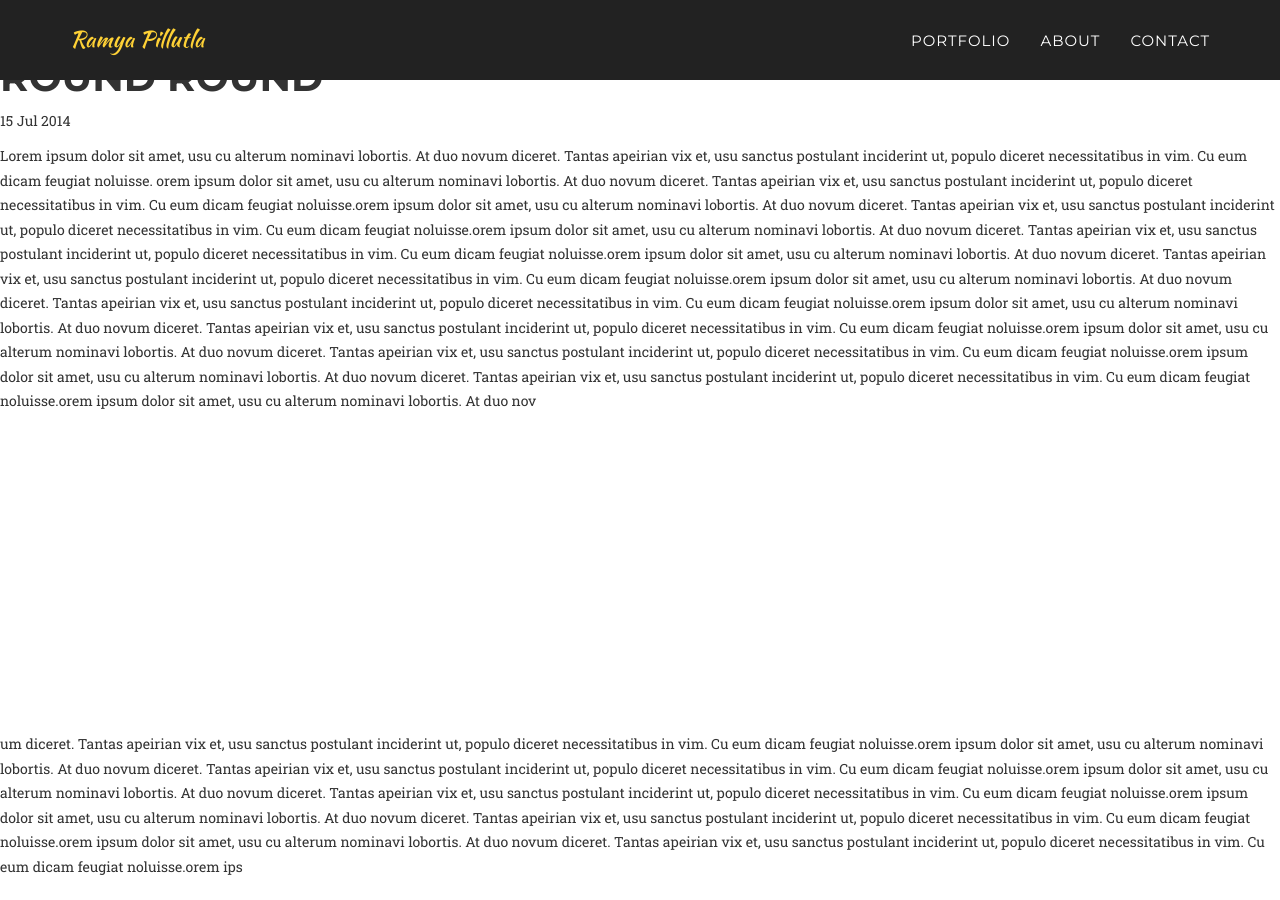
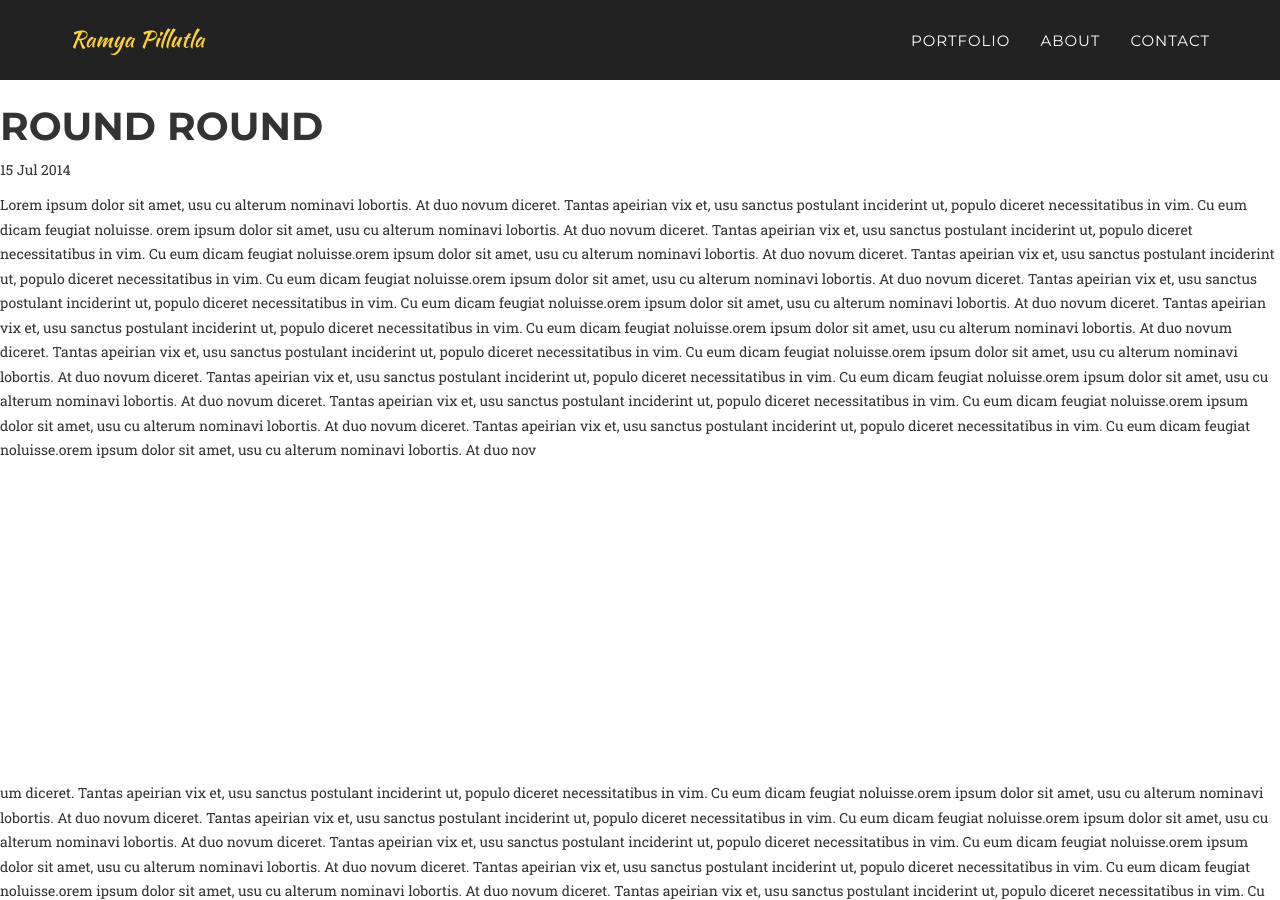
Before and after one commit to swamygurugari/rpillutla.github.io, a Jekyll site: the page built from _posts/2014-07-13-project-6.markdown, in a window 1280 px wide and 900 px high. Built offline with Jekyll 4.4.1, drawn with Linux system fonts in a browser that asks for light colours; some web fonts are replaced.

Commit message:
adding newlines to hack the damn header

```diff
--- a/_includes/simple_header.html
+++ b/_includes/simple_header.html
@@ -43,6 +43,6 @@
 <!-- Dummy Header -->
     <headersimple>
         <div class="container">
-        <p>" " </p>
+        <p><br><br><br></p>
         </div>
     </headersimple>
```
